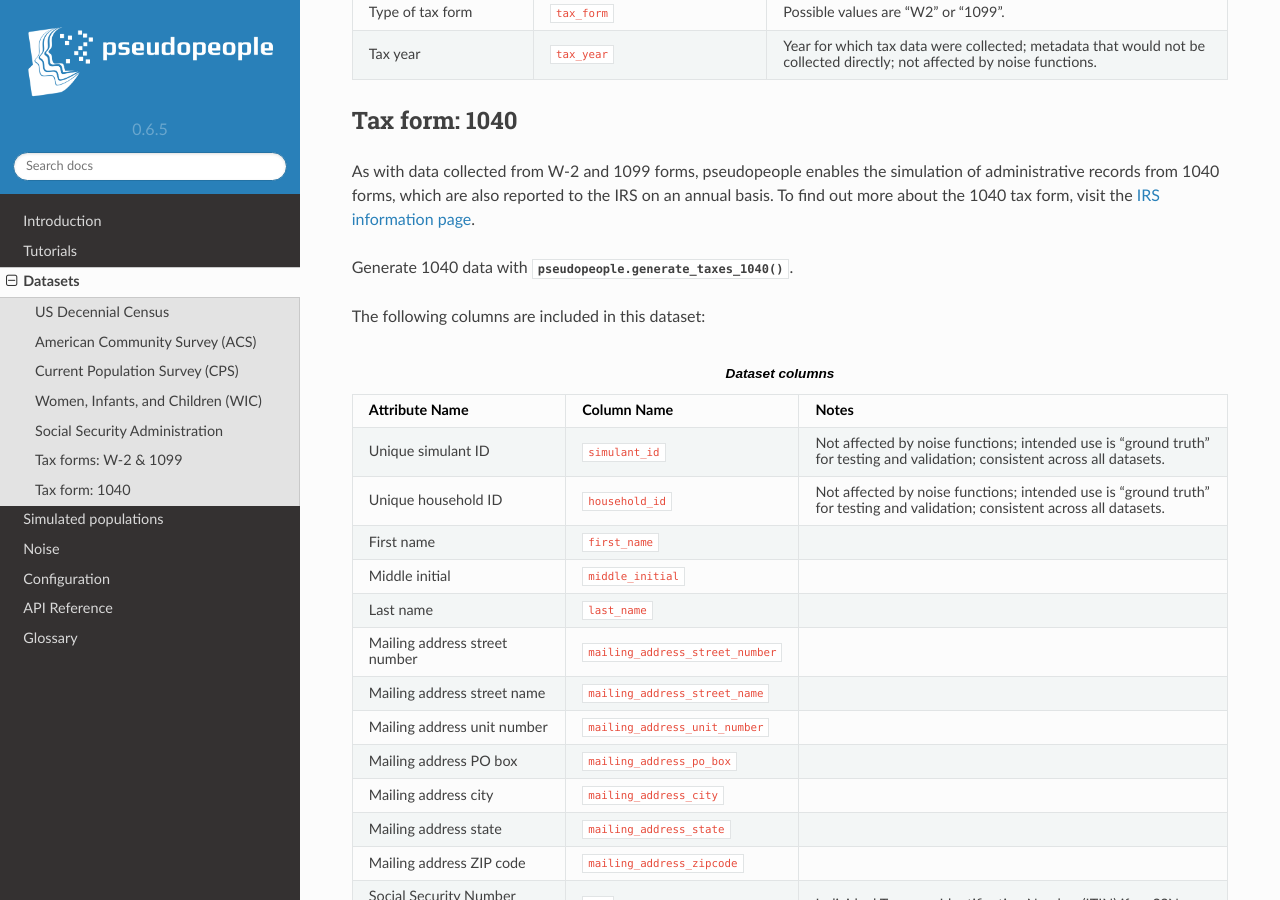
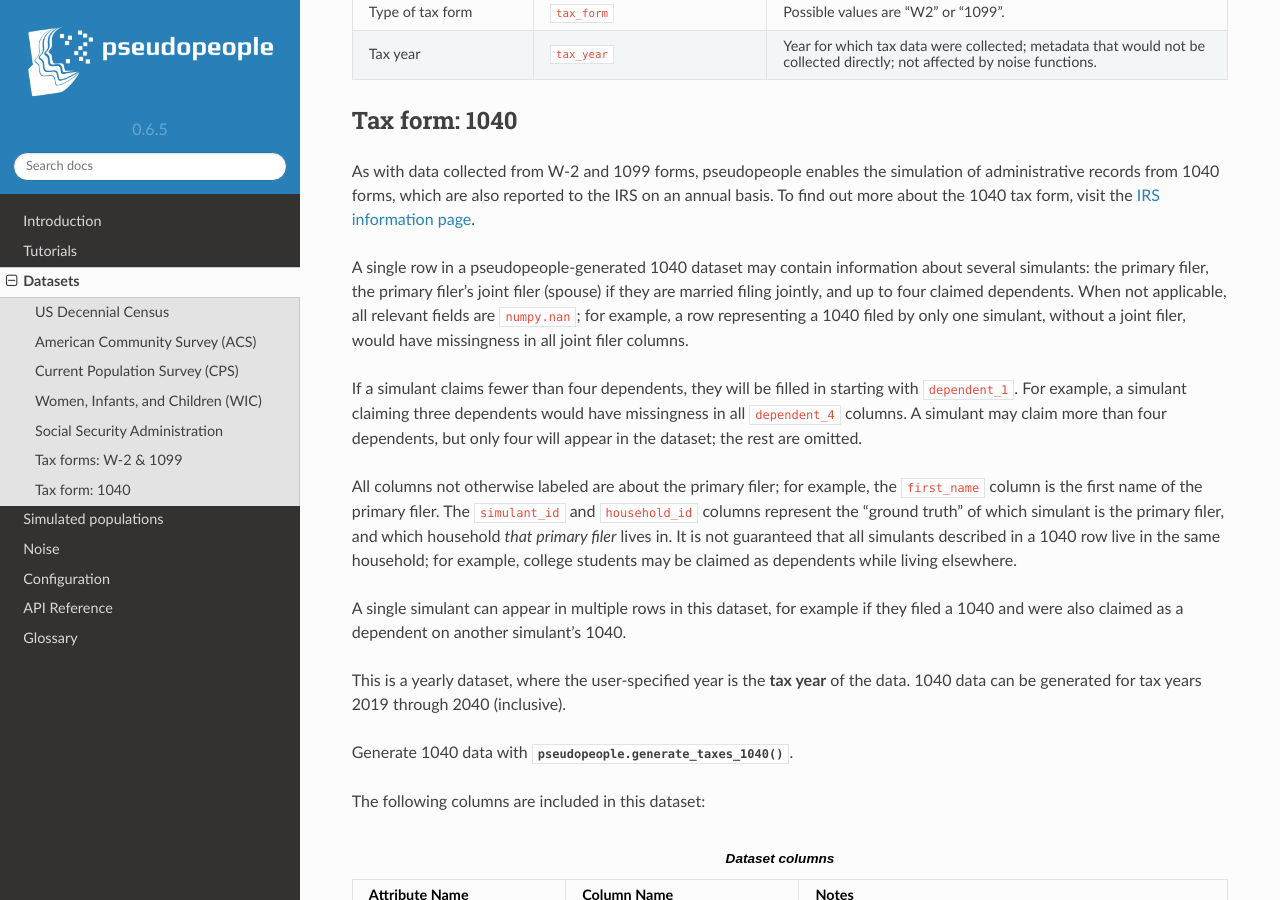
Before and after one commit to ihmeuw/pseudopeople, a Sphinx documentation site: the page built from docs/source/datasets/index.rst, in a window 1280 px wide and 900 px high, scrolled down 7827 px. Built offline with Sphinx 7.4.7 and the Read the Docs theme 2.0.0, drawn with Linux system fonts in a browser that asks for light colours.

Commit message:
Expand documentation of 1040 dataset (#284)
Co-authored-by: Abraham Flaxman <abie@alum.mit.edu>

```diff
--- a/docs/source/datasets/index.rst
+++ b/docs/source/datasets/index.rst
@@ -507,8 +507,36 @@
 As with data collected from W-2 and 1099 forms, pseudopeople enables the simulation of administrative records from 1040 forms, which are
 also reported to the IRS on an annual basis. To find out more about the 1040 tax form, visit the `IRS information page <https://www.irs.gov/instructions/i1040gi>`_.
 
+A single row in a pseudopeople-generated 1040 dataset may contain information about several
+simulants: the primary filer, the primary filer's joint filer (spouse) if they are married filing
+jointly, and up to four claimed dependents.
+When not applicable, all relevant fields are :code:`numpy.nan`;
+for example, a row representing a 1040 filed by only one simulant, without a joint filer,
+would have missingness in all joint filer columns.
+
+If a simulant claims fewer than four dependents, they will be filled in starting
+with :code:`dependent_1`.
+For example, a simulant claiming three dependents would have missingness in all
+:code:`dependent_4` columns.
+A simulant may claim more than four dependents, but only four will appear in the
+dataset; the rest are omitted.
+
+All columns not otherwise labeled are about the primary filer;
+for example, the :code:`first_name` column is the first name of the primary filer.
+The :code:`simulant_id` and :code:`household_id` columns represent the "ground truth"
+of which simulant is the primary filer, and which household *that primary filer* lives
+in.
+It is not guaranteed that all simulants described in a 1040 row live in the same household;
+for example, college students may be claimed as dependents while living elsewhere.
+
+A single simulant can appear in multiple rows in this dataset,
+for example if they filed a 1040 and were also claimed as a dependent on another
+simulant's 1040.
+
+This is a yearly dataset, where the user-specified year is the **tax year** of the data.
+1040 data can be generated for tax years 2019 through 2040 (inclusive).
+
 Generate 1040 data with :func:`pseudopeople.generate_taxes_1040`.
-
 
 The following columns are included in this dataset:
 
```
